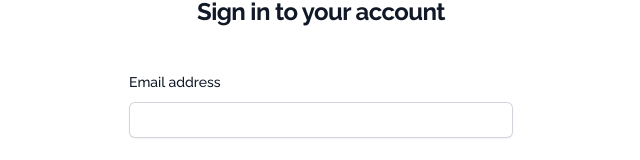
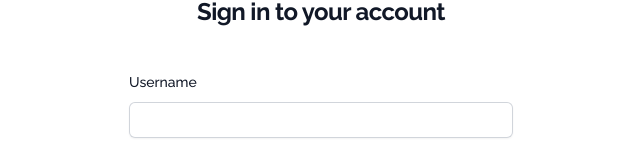
Before and after one commit to ayee-lucas/almacen-app, a Next.js app: page /Login in a window 1280 px wide. Shown: the part 382-542 px from the top of the page, without its empty margins (319-959 px from the left). Built offline with nearby package versions, Linux system fonts and the light colour scheme; a web font is replaced by a local one.

Commit message:
Changed from email to username

```diff
--- a/src/pages/Login.jsx
+++ b/src/pages/Login.jsx
@@ -25,7 +25,7 @@ const Login = () => {
                 htmlFor="user"
                 className="block text-sm font-medium leading-6 text-gray-900"
               >
-                Email address
+                Username
               </label>
               <div className="mt-2">
                 <input
```
